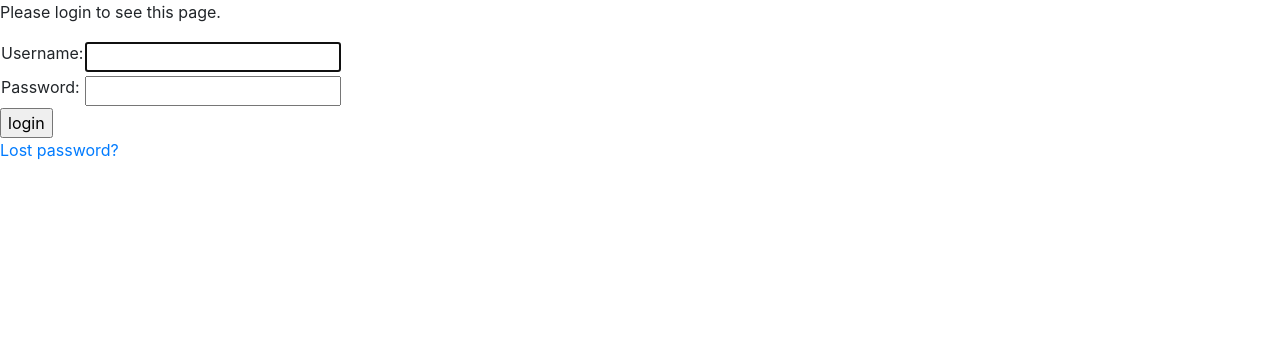
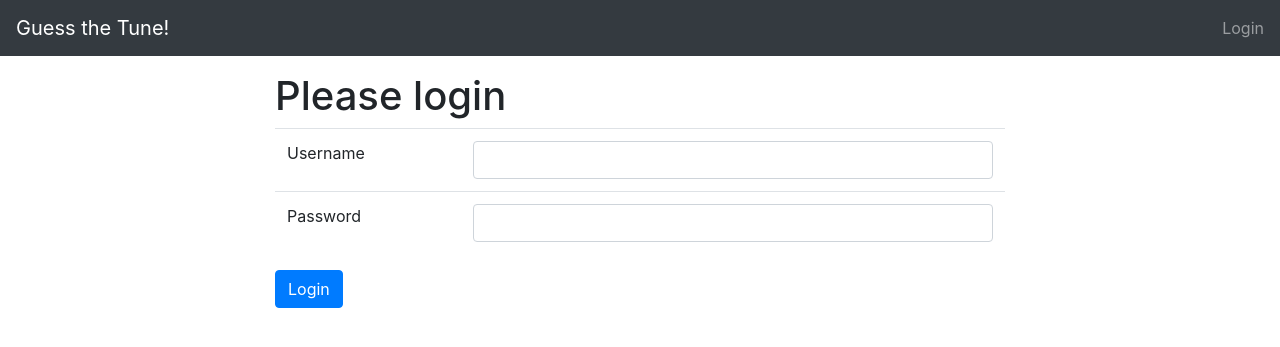
Before and after one commit to dolphingarlic/guess-the-tune, a Django app: a page that uses templates/base.html in a window 1280 px wide. Shown: the top 347 px of the page. Run offline with Django 3.2, Linux system fonts and the light colour scheme.

Commit message:
Styled the pages

```diff
--- a/game/models.py
+++ b/game/models.py
@@ -5,10 +5,10 @@ from django.contrib.auth.models import User
 
 class Tune(models.Model):
     vextab = models.TextField()
-    source = models.JSONField()
+    answer = models.CharField(max_length=100)
     date = models.DateField(auto_now_add=True, primary_key=True)
 
-    successful_guessers = models.ManyToManyField(User)
+    successful_guessers = models.ManyToManyField(User, blank=True)
 
     def __str__(self):
         return f'{self.date}'
--- a/templates/base.html
+++ b/templates/base.html
@@ -1,5 +1,4 @@
 {% load static %}
-<!DOCTYPE html>
 <!DOCTYPE html>
 <html lang="en">
     <head>
@@ -21,6 +20,16 @@
         />
     </head>
     <body>
+        <nav class="navbar navbar-dark bg-dark">
+            <a class="navbar-brand" href="/">Guess the Tune!</a>
+            <div class="navbar-nav">
+                {% if user.is_authenticated %}
+                    <a class="nav-item nav-link" href="/accounts/logout">Logout</a>
+                {% else %}
+                    <a class="nav-item nav-link" href="/accounts/login">Login</a>
+                {% endif %}
+            </div>
+        </nav>
         {% block content %}{% endblock %}
     </body>
 </html>
--- a/templates/registration/login.html
+++ b/templates/registration/login.html
@@ -1,37 +1,37 @@
 {% extends "base.html" %}
 
+{% block title %}Login{% endblock %}
+
 {% block content %}
-    {% if form.errors %}
-        <p>Your username and password didn't match. Please try again.</p>
-    {% endif %}
+    <div id="content-container" class="container">
+        <div class="row">
+            <div class="col-lg"></div>
+            <div class="lgn-container col-lg-8 mt-3">
+                <h1>Please login</h1>
+                <form id="login-form" method="post" action="{% url 'login' %}">
+                    {% csrf_token %}
+                    <table class="table">
+                        <tr>
+                            <td><label for="id_username">Username</label></td>
+                            <td><input id="id_username" name="username" type="text" class="form-control"></td>
+                        </tr>
+                        <tr>
+                            <td><label for="id_password">Password</label></td>
+                            <td><input id="id_password" name="password" type="password" class="form-control"></td>
+                        </tr>
+                    </table>
+                    {% if form.errors %}
+                        <p class="text-danger">
+                            Your username and password didn't match.
+                            Please try again.
+                        </p>
+                    {% endif %}
 
-    {% if next %}
-        {% if user.is_authenticated %}
-            <p>
-                Your account doesn't have access to this page. To proceed, please login with
-                an account that has access.
-            </p>
-        {% else %}
-            <p>Please login to see this page.</p>
-        {% endif %}
-    {% endif %}
-
-    <form method="post" action="{% url 'login' %}">
-        {% csrf_token %}
-        <table>
-            <tr>
-                <td>{{ form.username.label_tag }}</td>
-                <td>{{ form.username }}</td>
-            </tr>
-            <tr>
-                <td>{{ form.password.label_tag }}</td>
-                <td>{{ form.password }}</td>
-            </tr>
-        </table>
-        <input type="submit" value="login" />
-        <input type="hidden" name="next" value="{{ next }}" />
-    </form>
-
-    {# Assumes you setup the password_reset view in your URLconf #}
-    <p><a href="{% url 'password_reset' %}">Lost password?</a></p>
+                    <input type="submit" value="Login" class="btn btn-primary pull-right" />
+                    <input type="hidden" name="next" value="{{ next }}" />
+                </form>
+            </div>
+            <div class="col-lg"></div>
+        </div>
+    </div>
 {% endblock %}
--- a/templates/registration/logout.html
+++ /dev/null
@@ -1,6 +0,0 @@
-{% extends "base.html" %}
-
-{% block content %}
-    <p>Logged out!</p>
-    <a href="{% url 'login' %}">Click here to login again.</a>
-{% endblock %}
```
Also changed, not shown: game/templates/game/guesser.html (+17 -8 lines), templates/registration/logged_out.html (added, +16 -0 lines), game/migrations/0008_auto_20201103_0816.py (added), game/migrations/0009_auto_20201103_0936.py (added), 2 other files.
